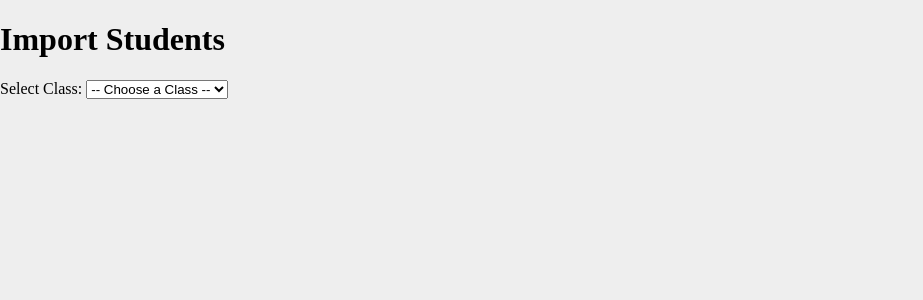
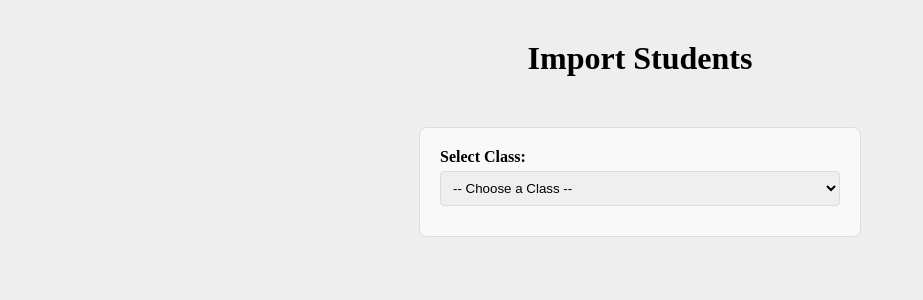
Before and after one commit to SCCapstone/llama, a Django app: page /addstudents/import in a window 1280 px wide. Shown: the part 61-361 px from the top of the page, without its empty margins (0-923 px from the left). Run offline with Django 5.2, Linux system fonts and the light colour scheme; the visitor is signed in with stand-in values (Sample User, id 1); data that the repository does not hold is empty.

Commit message:
styling for import students

```diff
--- /dev/null
+++ b/coldcall/static/coldcall/add_student_import.css
@@ -0,0 +1,38 @@
+#import-form {
+    max-width: 400px;
+    margin: 50px auto;
+    background-color: #f9f9f9;
+    padding: 20px;
+    border: 1px solid #ddd;
+    border-radius: 8px;
+}
+#import-form label {
+    display: block;
+    font-weight: bold;
+    margin-bottom: 5px;
+}
+#import-form select,
+#import-form input[type="file"] {
+    width: 100%;
+    padding: 8px;
+    margin-bottom: 10px;
+    border: 1px solid #ddd;
+    border-radius: 4px;
+}
+#import-button {
+    width: 100%;
+    padding: 10px;
+    background-color: #73000a;
+    color: #fff;
+    border: none;
+    border-radius: 4px;
+    cursor: pointer;
+    font-size: 16px;
+}
+#import-button:hover {
+    background-color: #555;
+}
+h1 {
+    text-align: center;
+    margin-top: 40px;
+}
--- a/coldcall/templates/coldcall/add_student_import.html
+++ b/coldcall/templates/coldcall/add_student_import.html
@@ -3,13 +3,14 @@
 <html lang="en">
 {% load static %}
 <link rel="stylesheet" href="{% static 'coldcall/style.css' %}">
+<link rel="stylesheet" href="{% static 'coldcall/add_student_import.css' %}">
 <head>
     <meta charset="UTF-8">
     <title>Import Students</title>
 </head>
 <body>
     <h1>Import Students</h1>
-    <form method="get">
+    <form id="import-form" method="get">
         {% csrf_token %}
         <div class="form-group">
             <label for="class_id">Select Class:</label>
@@ -25,7 +26,7 @@
     </form>
 
     {% if selected_class %}
-        <form method="post" enctype="multipart/form-data">
+        <form id="import-form" method="post" enctype="multipart/form-data">
             {% csrf_token %}
             <input type="hidden" name="class_id" value="{{ selected_class.id }}">
             <div class="form-group">
--- a/coldcall/templates/coldcall/export_class_file.html
+++ b/coldcall/templates/coldcall/export_class_file.html
@@ -3,6 +3,7 @@
 <html lang="en">
 {% load static %}
 <link rel="stylesheet" href="{% static 'coldcall/style.css' %}">
+<link rel="stylesheet" href="{% static 'coldcall/export_class_file.css' %}">
 <head>
     <meta charset="UTF-8">
     <title>Export Class File</title>
```
Also changed, not shown: coldcall/static/coldcall/export_class_file.css (added, +36 -0 lines).
